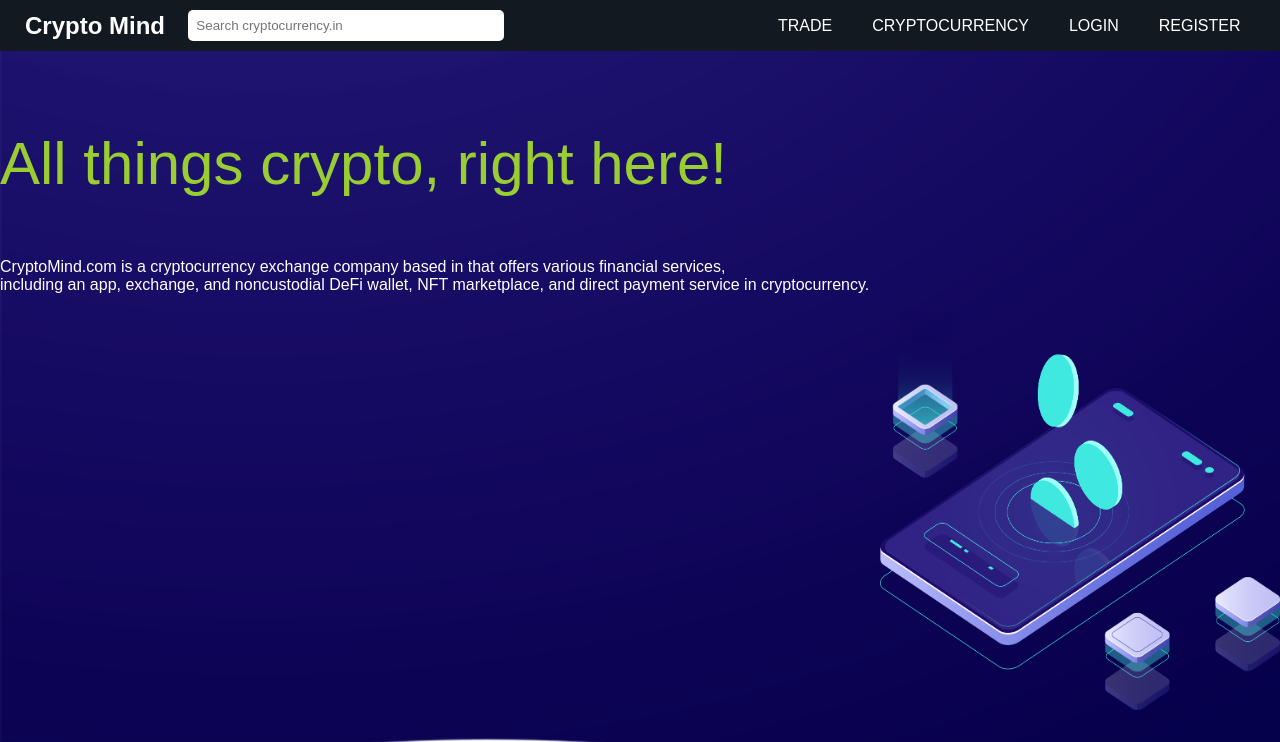
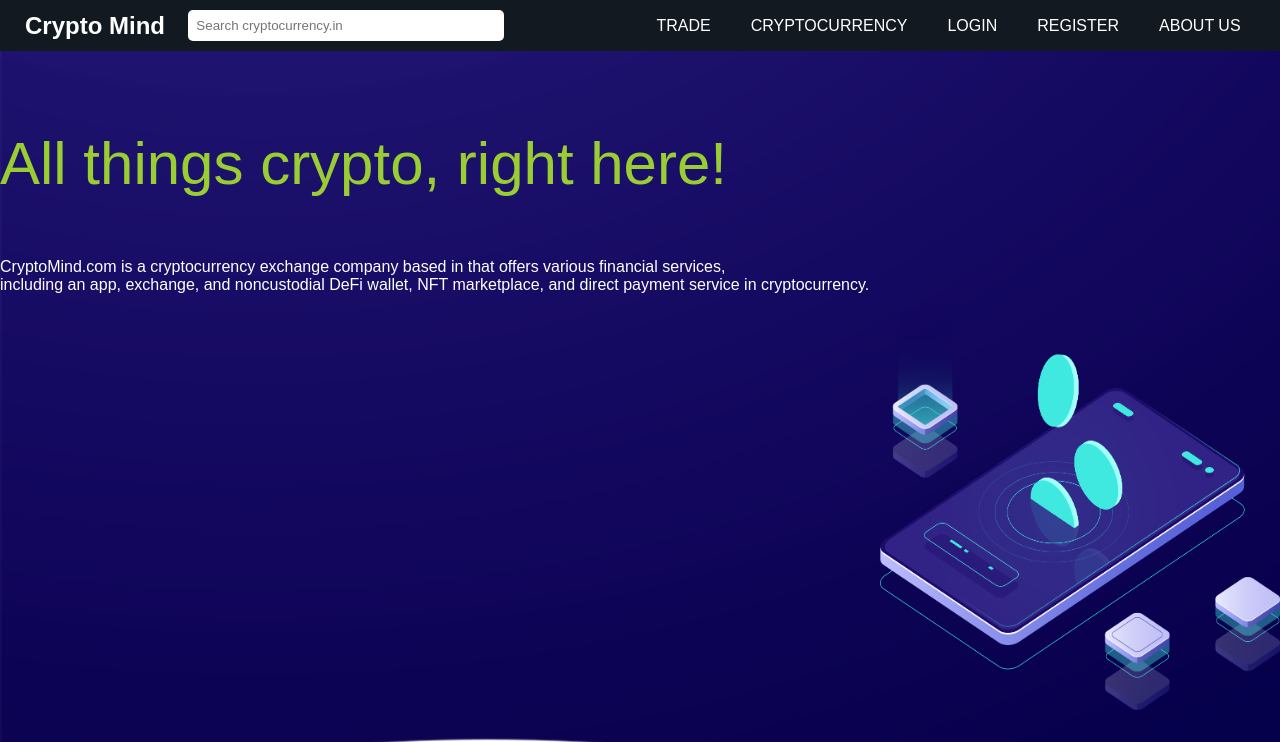
Before and after one commit to Vinay-ops/CRYPTO, a plain HTML site: page index.html in a window 1280 px wide. Shown: the top 742 px of the page. Drawn offline with Linux system fonts and the light colour scheme; no server answers.

Commit message:
index.html

```diff
--- a/index.html
+++ b/index.html
@@ -24,6 +24,7 @@
             <a href="cryptocurrency.html">CRYPTOCURRENCY</a>
             <a href="Signup.html">LOGIN</a>
             <a href="NewRegistration.html">REGISTER</a>
+             <a href="About.html">ABOUT US</a>
         </div>
         </div>
         <br>
```
